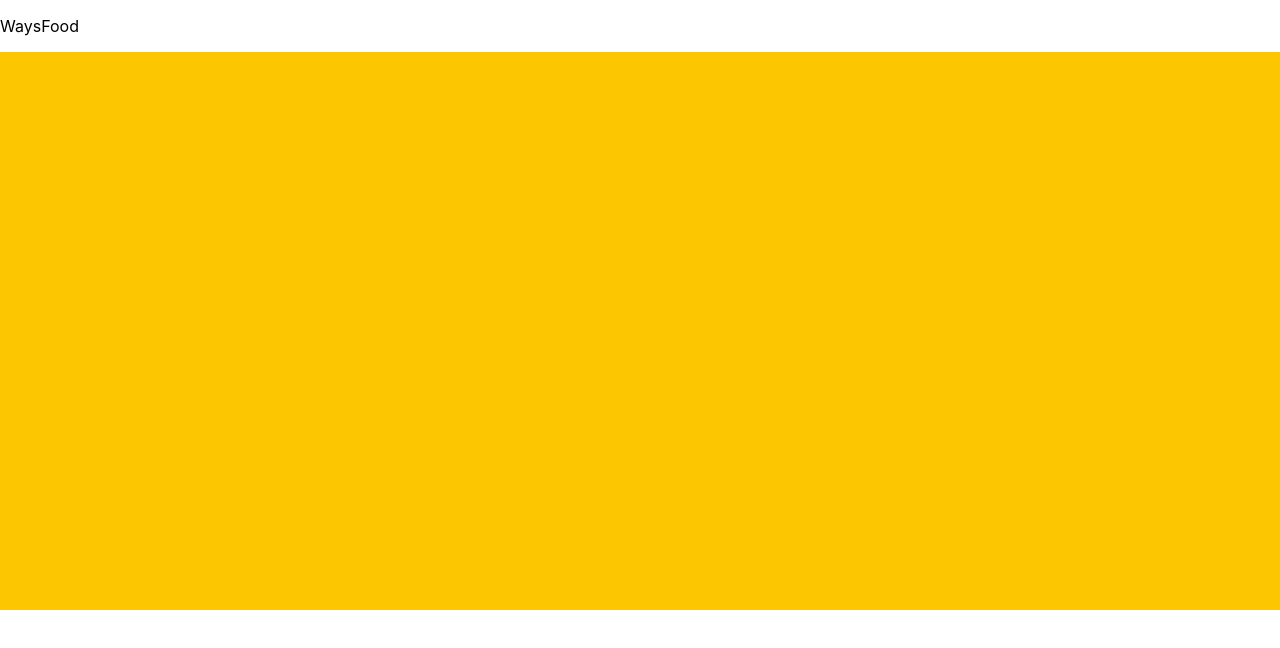
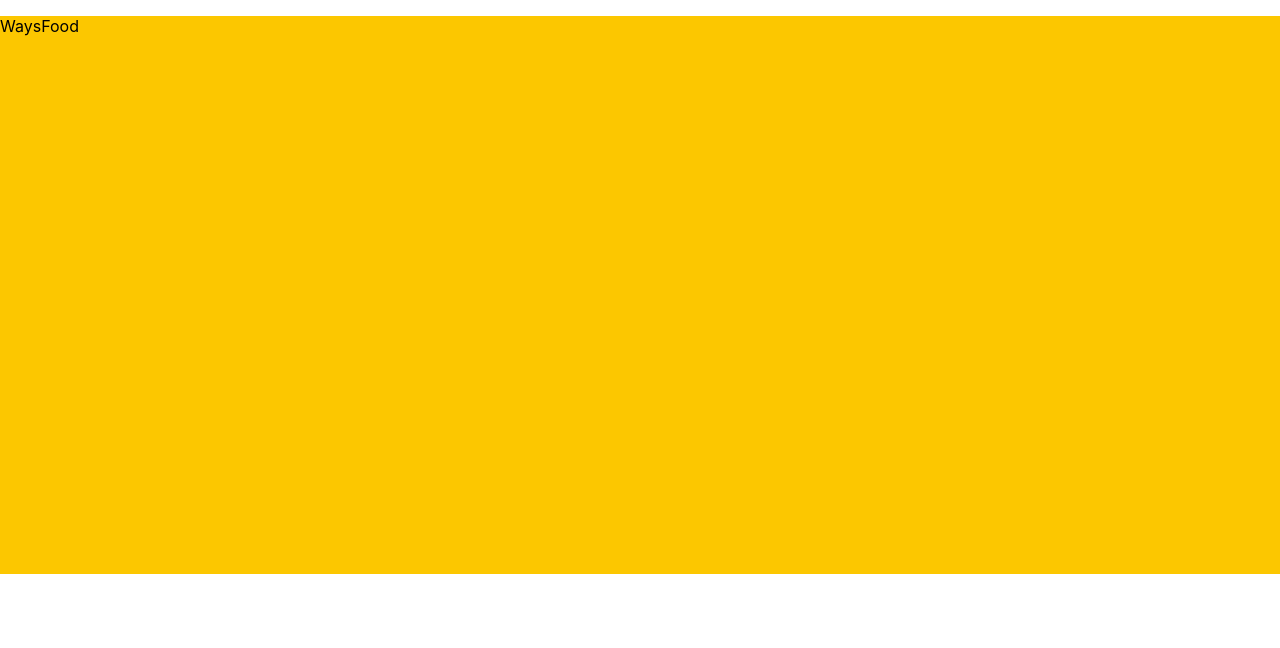
Before and after one commit to rizaruved/waysfood, a React (Create React App) app: page / in a window 1280 px wide. Shown: the top 648 px of the page. Built offline with nearby package versions, Linux system fonts and the light colour scheme.

Commit message:
/ ‘src/pages/Home.jsx’

```diff
--- a/src/pages/Home.jsx
+++ b/src/pages/Home.jsx
@@ -1,8 +1,8 @@
 function Home() {
     return (
-      <div>
+      <div className="home-banner">
           <p>WaysFood</p>
-          <div className="home-banner">
+          <div>
 
           </div>
       </div>
```
